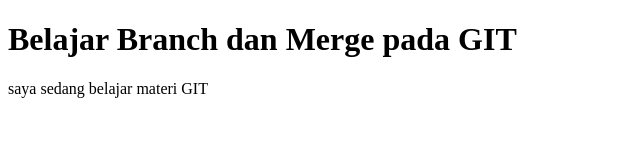
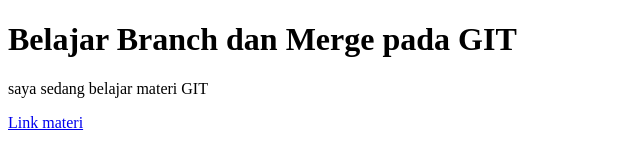
Before and after one commit to Ifuran/eduwork, a plain HTML site: page test_commit/test_commit_git.html in a window 1280 px wide. Shown: the full height of the page, 0-640 px from the left. Drawn offline with Linux system fonts and the light colour scheme.

Commit message:
menambahkan link

```diff
--- a/test_commit/test_commit_git.html
+++ b/test_commit/test_commit_git.html
@@ -8,5 +8,6 @@
   <body>
     <h1>Belajar Branch dan Merge pada GIT</h1>
     <p>saya sedang belajar materi GIT</p>
+    <a href="#">Link materi</a>
   </body>
 </html>
```
